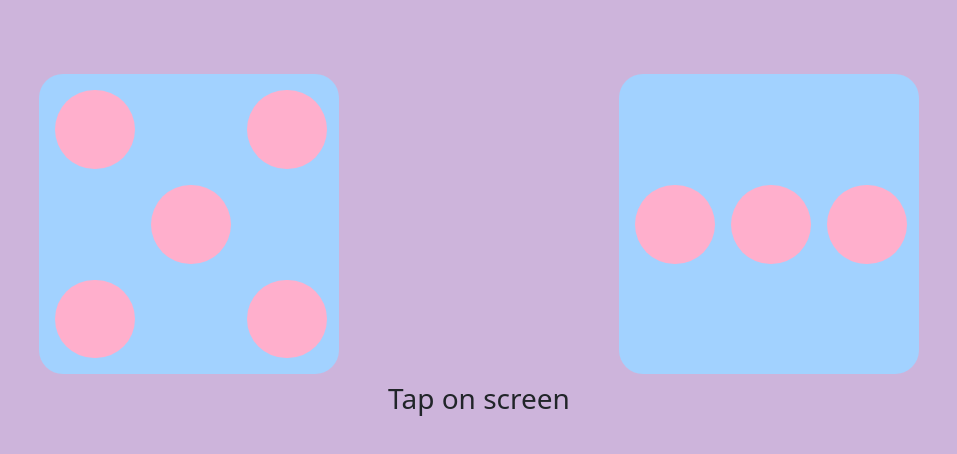
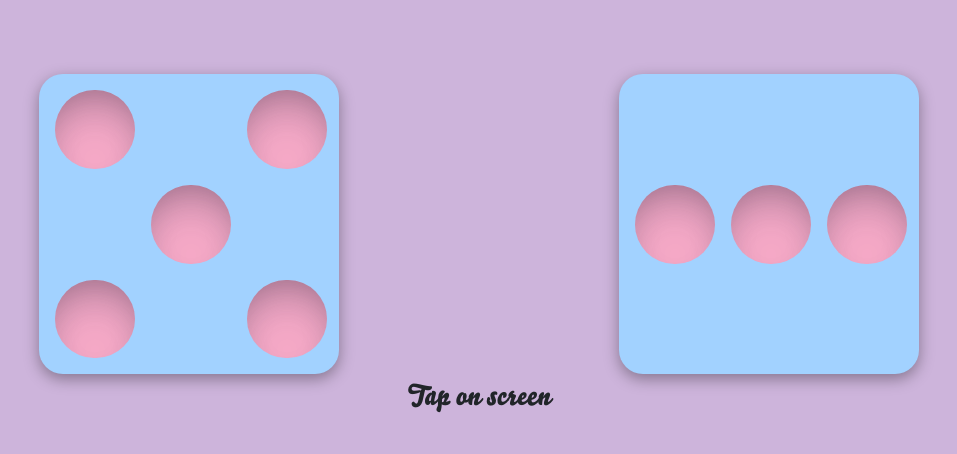
Before and after one commit to TuwanonPadee/Dice-Game, a plain HTML site: page index.html in a window 1280 px wide. Shown: the part 340-794 px from the top of the page, without its empty margins (161-1118 px from the left). Drawn offline with nearby package versions, Linux system fonts and the light colour scheme.

Commit message:
feat : add shadow box on dice

```diff
--- a/Style/global.css
+++ b/Style/global.css
@@ -3,9 +3,13 @@
   src: url("../Fonts/Bello Pro.otf");
 }
 
+body {
+  background-color: #cdb4db;
+  font-family: "Bello", sans-serif;
+}
+
 h1,
 h2 {
-  font-family: "Bello", sans-serif;
   font-size: 7rem;
   font-style: italic;
 }
@@ -15,15 +19,12 @@ h2 {
   font-style: inherit;
 }
 
-body {
-  background-color: #cdb4db;
-}
-
 .dice {
   background: #a2d2ff;
   height: 300px;
   width: 300px;
   border-radius: 3vmin;
+  box-shadow: rgba(0, 0, 0, 0.35) 0px 5px 15px;
 }
 
 .wrapper {
@@ -56,11 +57,8 @@ body {
 
 .point {
   width: 5rem;
-  border-radius: 5vmin;
+  border-radius: 10vmin;
   background-color: #ffafcc;
+  box-shadow: rgba(50, 50, 93, 0.25) 0px 30px 60px -12px inset,
+    rgba(0, 0, 0, 0.3) 0px 18px 36px -18px inset;
 }
-
-#six {
-  grid-column: 2;
-  grid-row: 1 / 7;
-}
```
